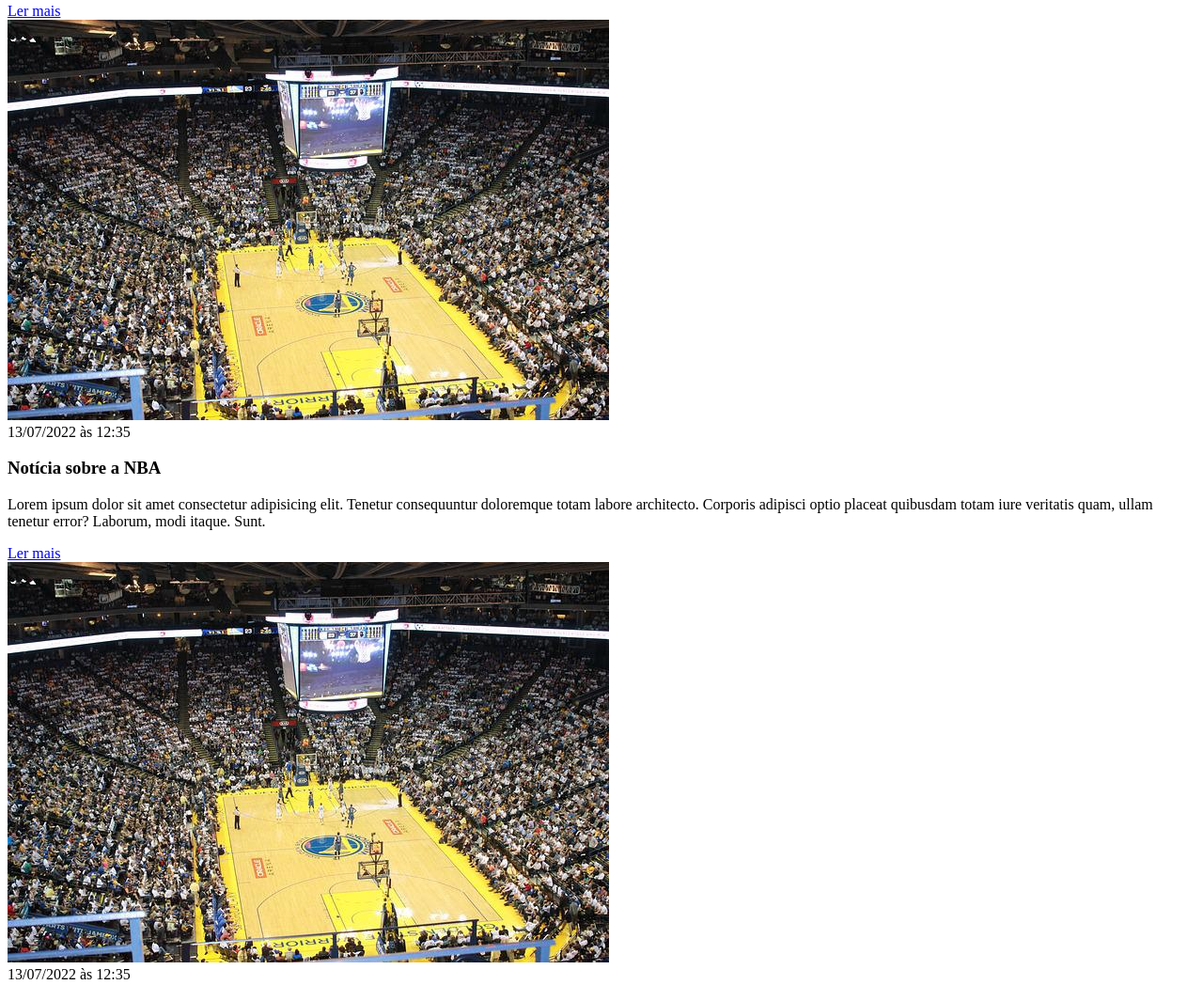
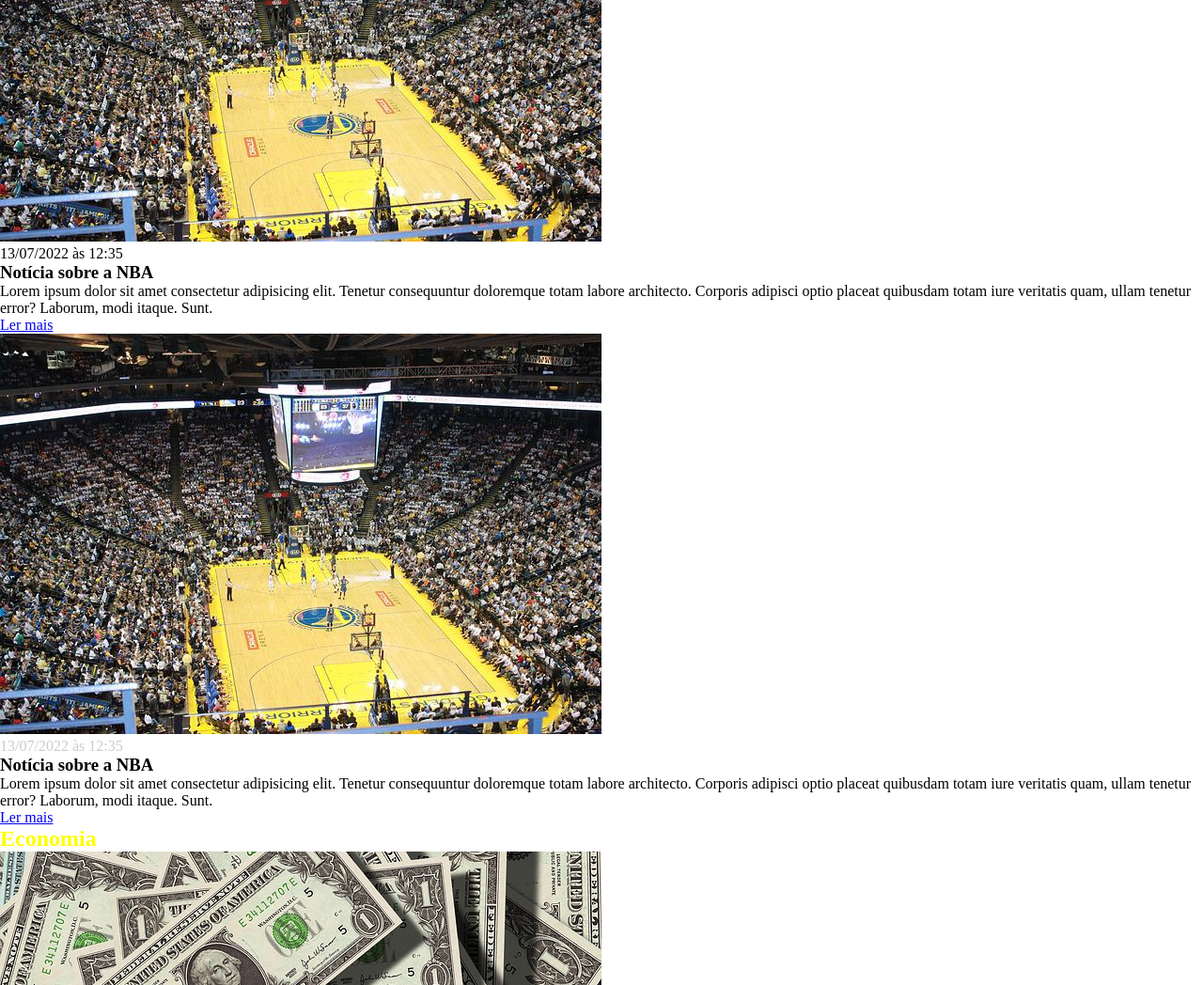
Before and after one commit to gabrielgua/modulo_css, a plain HTML site: page index.html in a window 1280 px wide. Shown: the part 1316-2364 px from the top of the page at 94% size. Drawn offline with Linux system fonts and the light colour scheme.

Commit message:
resetando borderbox e margens

```diff
--- a/index.html
+++ b/index.html
@@ -21,7 +21,7 @@
             </ul>
         </nav>
     </header>
-    <section>
+    <section id="sports">
         <h2>Esportes</h2>
         <article>
             <img src="./imagens/futebol.jpg" alt="Bola de futebol no gramado" />
@@ -37,7 +37,7 @@
         <article>
             <img src="./imagens/futebol-americano.jpg" alt="Jogador de futebol americano correndo com a bola na mão" />
             <header>
-                <time>13/07/2022 às 12:35</time>
+                <time class="creation-date">13/07/2022 às 12:35</time>
             </header>
             <h3>Noite do Superbowl</h3>
             <p>
@@ -59,7 +59,7 @@
         <article>
             <img src="./imagens/basquete.jpg" title="Vista aérea de uma quadra de basquete" />
             <header>
-                <time>13/07/2022 às 12:35</time>
+                <time class="creation-date">13/07/2022 às 12:35</time>
             </header>
             <h3>Notícia sobre a NBA</h3>
             <p>
@@ -68,7 +68,7 @@
             <a href="#" title="Leia a notícia completa">Ler mais</a>
         </article>
     </section>
-    <section>
+    <section id="economy">
         <h2>Economia</h2>
         <article>
             <img src="./imagens/dolares.jpg" alt="Muitos dólares" />
--- a/styles.css
+++ b/styles.css
@@ -1,3 +1,22 @@
+
+* {
+    box-sizing: border-box;
+    margin: 0;
+    padding: 0;
+}
+
 h1 {
     color: green;
 }
+
+h2 {
+    color: red;
+}
+
+#economy h2 {
+    color: yellow;
+}
+
+.creation-date {
+    color: #ccc;
+}
```
